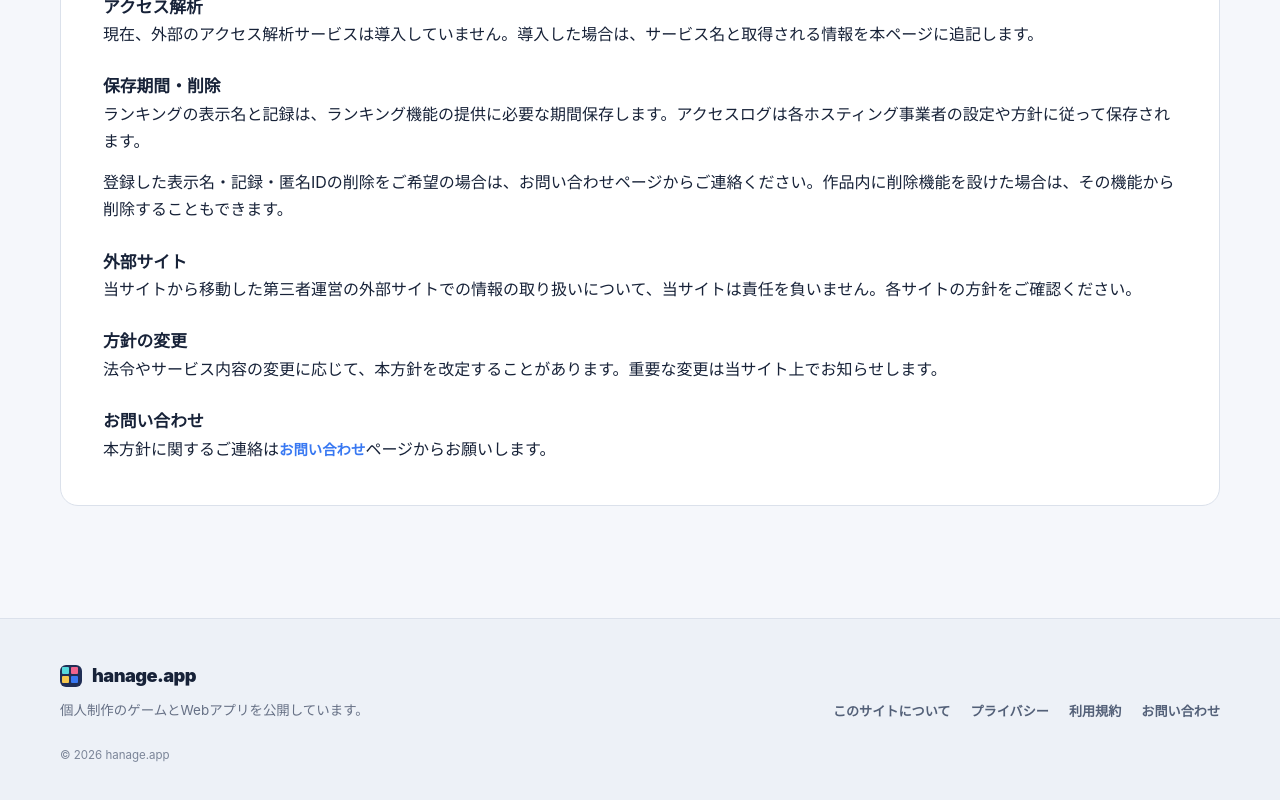
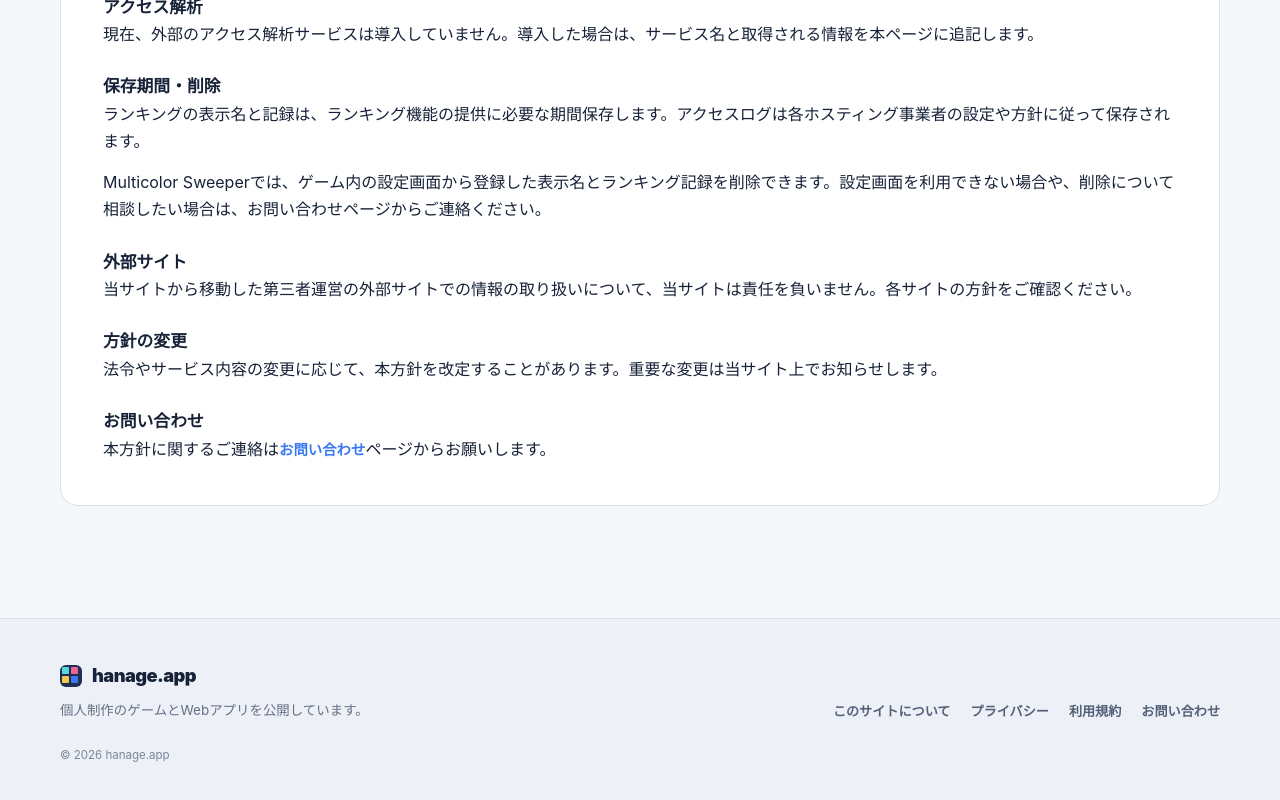
Before and after one commit to hanagemaru/hanage-hub, a Next.js app: page /privacy in a window 1280 px wide. Shown: the part 1468-2268 px from the top of the page. Built offline with nearby package versions, Linux system fonts and the light colour scheme.

Commit message:
docs: clarify Multicolor Sweeper data deletion (#8)

```diff
--- a/src/app/privacy/page.tsx
+++ b/src/app/privacy/page.tsx
@@ -87,7 +87,7 @@ export default function PrivacyPage() {
             ランキングの表示名と記録は、ランキング機能の提供に必要な期間保存します。アクセスログは各ホスティング事業者の設定や方針に従って保存されます。
           </p>
           <p>
-            登録した表示名・記録・匿名IDの削除をご希望の場合は、お問い合わせページからご連絡ください。作品内に削除機能を設けた場合は、その機能から削除することもできます。
+            Multicolor Sweeperでは、ゲーム内の設定画面から登録した表示名とランキング記録を削除できます。設定画面を利用できない場合や、削除について相談したい場合は、お問い合わせページからご連絡ください。
           </p>
 
           <h3>外部サイト</h3>
```
